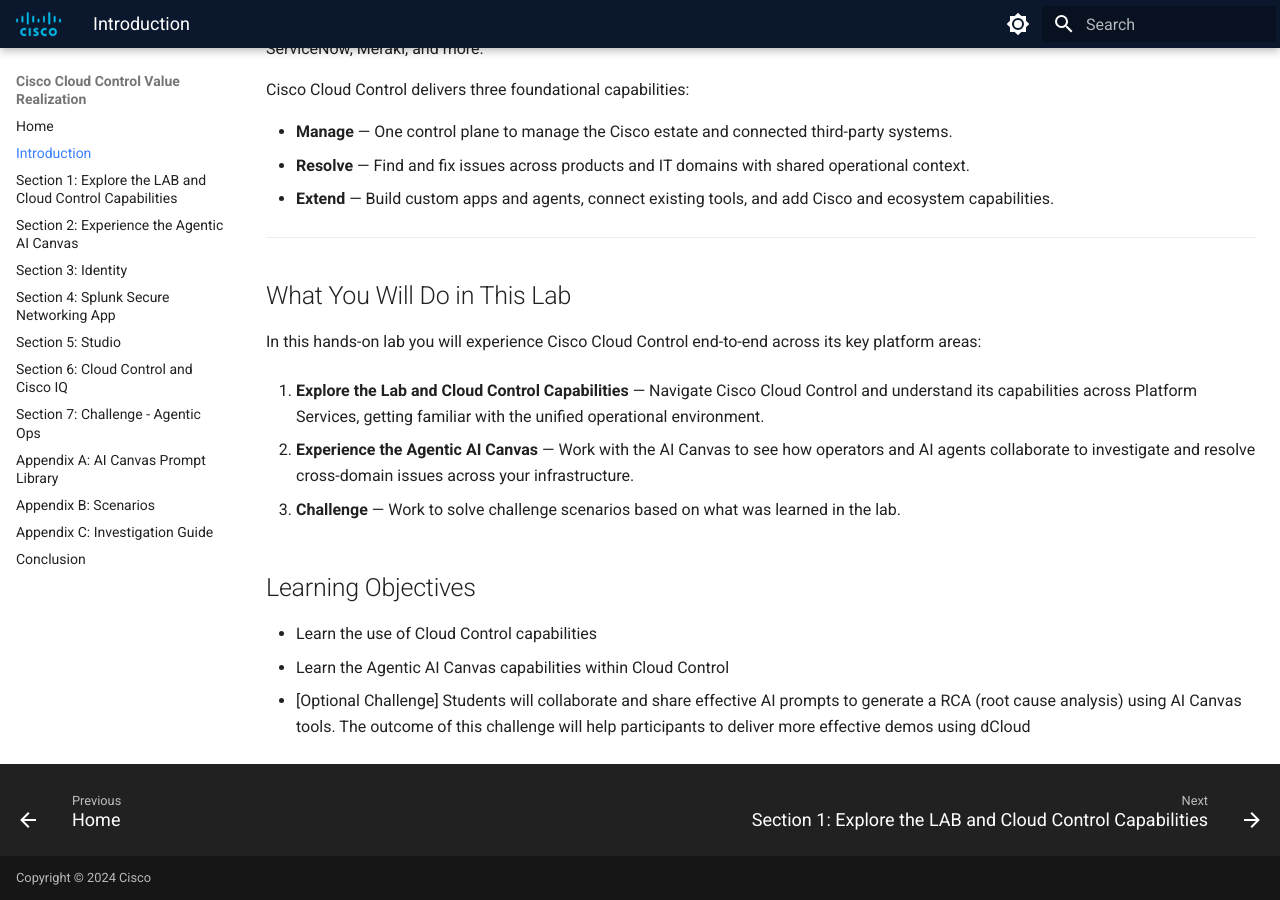
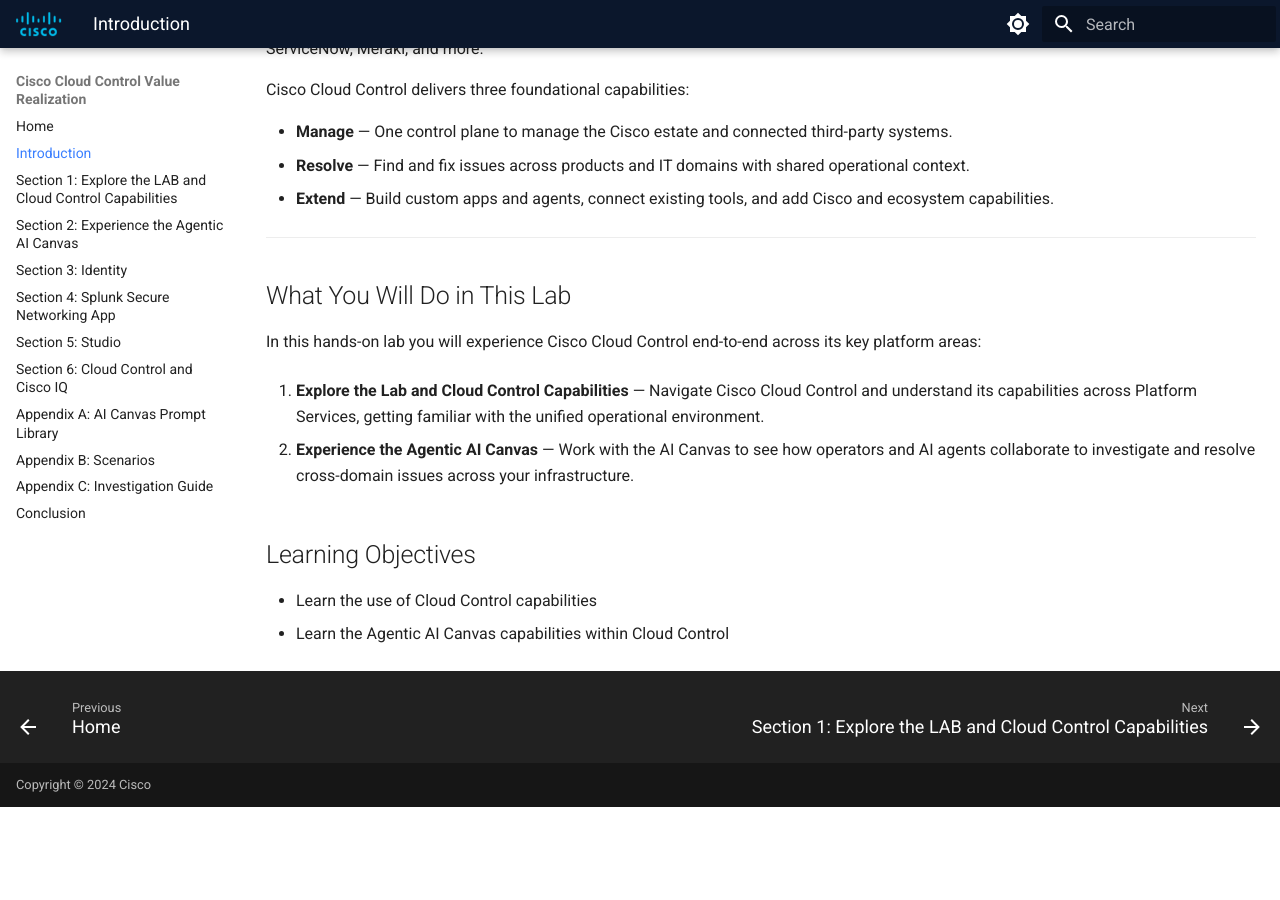
Before and after one commit to mokuma56/tedcn24-01-fy27, an MkDocs documentation site: the page built from docs/introduction/index.md, in a window 1280 px wide and 900 px high, scrolled down 550 px. Built offline with MkDocs 1.6.1 and Material for MkDocs 9.7.7, drawn with Linux system fonts in a browser that asks for light colours; after the commit the page ends 1357 px from its top, so only the background shows below that.

```diff
--- a/docs/introduction/index.md
+++ b/docs/introduction/index.md
@@ -26,10 +26,7 @@ In this hands-on lab you will experience Cisco Cloud Control end-to-end across i
 
 2. **Experience the Agentic AI Canvas** — Work with the AI Canvas to see how operators and AI agents collaborate to investigate and resolve cross-domain issues across your infrastructure.
 
-3. **Challenge** —  Work to solve challenge scenarios based on what was learned in the lab.
-
 ## Learning Objectives
 
 - Learn the  use of Cloud Control capabilities
 - Learn the Agentic AI Canvas capabilities within Cloud Control
-- [Optional Challenge] Students will collaborate and share effective AI prompts to generate a RCA (root cause analysis) using AI Canvas tools. The outcome of this challenge will help participants to deliver more effective demos using dCloud
--- a/mkdocs.yml
+++ b/mkdocs.yml
@@ -77,7 +77,6 @@ nav:
   - "Section 4: Splunk Secure Networking App": section-4-splunk-secure-networking-app/index.md
   - "Section 5: Studio": section-5-studio/index.md
   - "Section 6: Cloud Control and Cisco IQ": section-6-cloud-control-and-cisco-iq/index.md
-  - "Section 7: Challenge - Agentic Ops": section-7-challenge-agentic-ops/index.md
   - "Appendix A: AI Canvas Prompt Library": appendix-a-ai-canvas-prompt-library/index.md
   - "Appendix B: Scenarios": appendix-b-scenarios/index.md
   - "Appendix C: Investigation Guide": appendix-c-investigation-guide/index.md
```
Also changed, not shown: docs/appendix-b-scenarios/index.md (+1 -1 lines), docs/index.md (+0 -1 lines), docs/section-7-challenge-agentic-ops/index.md (deleted, +0 -36 lines).
